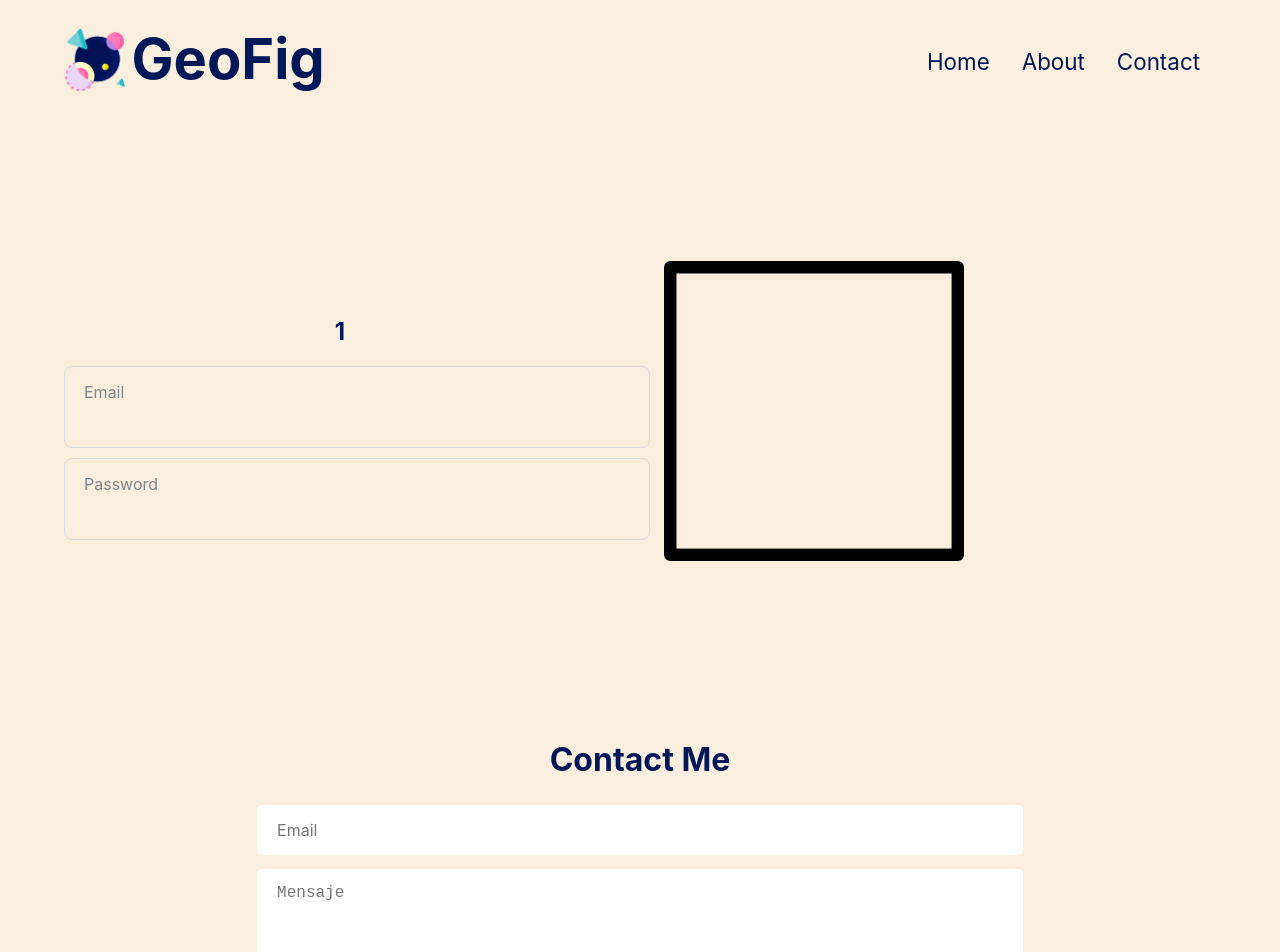
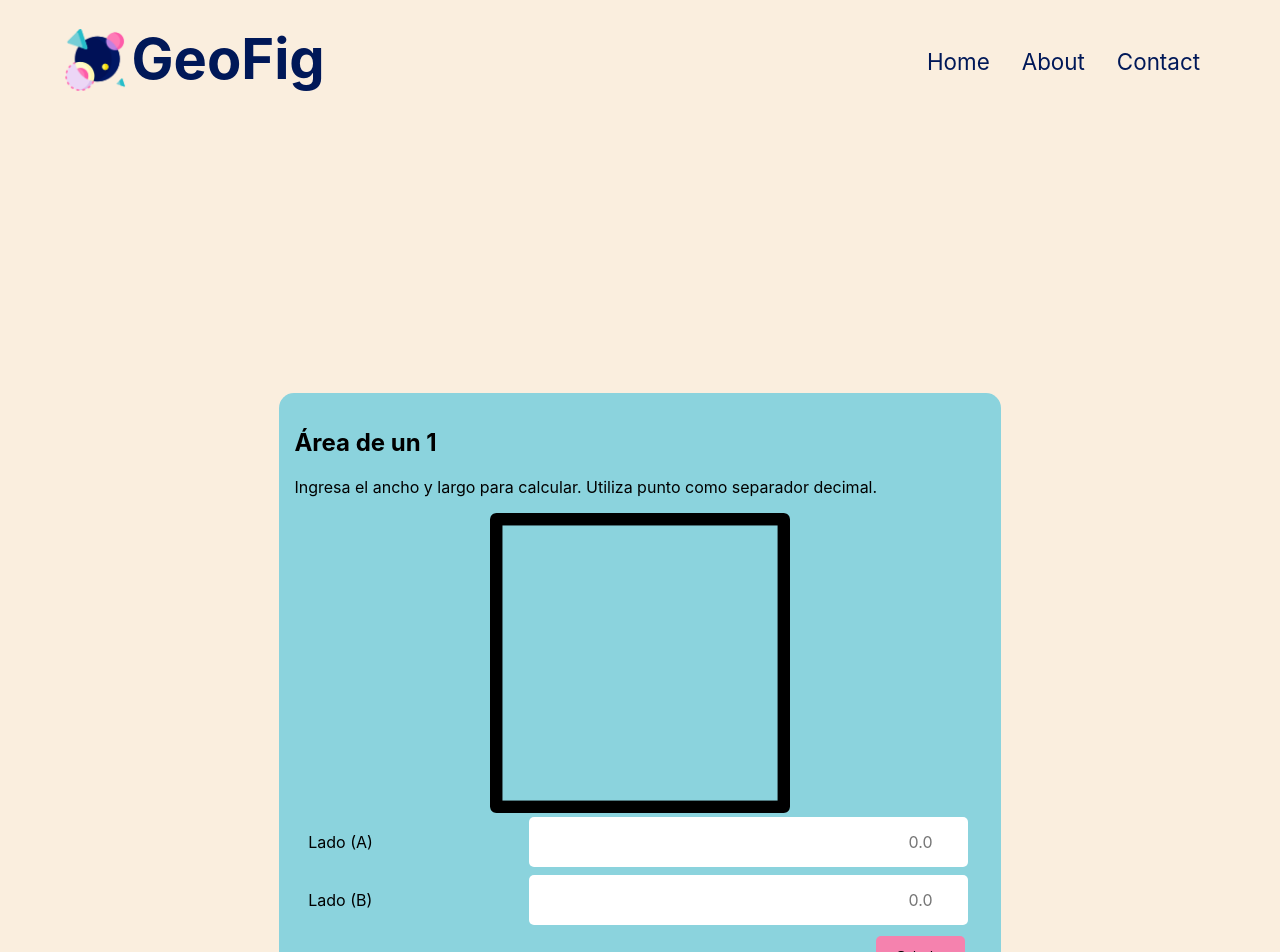
Before and after one commit to KeuryLendof/GeoFig, a React (Create React App) app: page /figuras/1 in a window 1280 px wide. Shown: the top 952 px of the page. Built offline with nearby package versions, Linux system fonts and the light colour scheme.

Commit message:
componente de figuras 20%

```diff
--- a/src/componentes/Figuras/Figuras.css
+++ b/src/componentes/Figuras/Figuras.css
@@ -1,128 +1,74 @@
-:root{
-    /*===== Colores =====*/
-    --first-color: #1A73E8;
-    --input-color: #80868B;
-    --border-color: #DADCE0;
-
-    /*===== Fuente y tipografia =====*/
-    --body-font: 'Roboto', sans-serif;
-    --normal-font-size: 1rem;
-    --small-font-size: .75rem;
-  }
 .li1{
     color: red;
+}
+
+.publicidad{
+  height: 30vh;
 }
 
 .figurasContainer{
     width: 90%;
     max-width: 1200px;
-    height: 65vh;
-    border-radius: 35px;
     margin: 0 auto;
     padding: 30px 0;
     overflow: hidden;
 }
 
-.productiveFiguras{
-    display: grid;
-    gap: 3em;
-    grid-template-columns: 1fr 1fr;
-    align-items: center;
+.subContenedorFiguras{
+  width: 60%;
+  margin: 0 auto;
+  background-color: #8BD3DD;
+  border-radius: 15px;
+  padding: 15px;
+}
+
+.subContenedorFiguras .figuraImg{
+  text-align: center;
+}
+
+.subContenedorFiguras .figuraImg img{
+  width: 300px;
+  height: 300px;
 }
 
 .figuraInput{
-    text-align: center;
-}
-
-.figuraImg img{
-    text-align: center;
-    width: 300px;
-    height: 300px;
+  text-align: center;
 }
 
 
-.l-form{
-    display: flex;
-    justify-content: center;
-    align-items: center;
-    height: 100vh;
-  }
-  .form{
-    width: 360px;
-    padding: 4rem 2rem;
-    border-radius: 1rem;
-    box-shadow: 0 10px 25px rgba(92,99,105,.2);
-  }
-  .form__title{
-    font-weight: 400;
-    margin-bottom: 3rem;
-  }
-  .form__div{
-    position: relative;
-    height: 48px;
-    margin-bottom: 1.5rem;
-  }
-  .form__input{
-    position: absolute;
-    top: 0;
-    left: 0;
-    width: 100%;
-    height: 100%;
-    font-size: var(--normal-font-size);
-    border: 1px solid var(--border-color);
-    border-radius: .5rem;
-    outline: none;
-    padding: 1rem;
-    background: none;
-    z-index: 1;
-  }
-  .form__label{
-    position: absolute;
-    left: 1rem;
-    top: 1rem;
-    padding: 0 .25rem;
-    background-color: #FAEEDE;
-    color: var(--input-color);
-    font-size: var(--normal-font-size);
-    transition: .3s;
-  }
-  .form__button{
-    display: block;
-    margin-left: auto;
-    padding: .75rem 2rem;
-    outline: none;
-    border: none;
-    background-color: var(--first-color);
-    color: #fff;
-    font-size: var(--normal-font-size);
-    border-radius: .5rem;
-    cursor: pointer;
-    transition: .3s;
-  }
-  .form__button:hover{
-    box-shadow: 0 10px 36px rgba(0,0,0,.15);
-  }
+.figuraInput .formFigura .botonCalcular{
+  width: 97%;
+  text-align: right;
+}
 
-  /*Input focus move up label*/
-  .form__input:focus + .form__label{
-    top: -.5rem;
-    left: .8rem;
-    color: var(--first-color);
-    font-size: var(--small-font-size);
-    font-weight: 500;
-    z-index: 10;
-  }
+.figuraInput .formFigura .botonCalcular button{
+  background-color: #F582AE;
+  padding: 12px 20px;
+  border-radius: 5px;
+  cursor: pointer;
+  border: none;
+  margin-top: 3px;
+}
 
-  /*Input focus sticky top label*/
-  .form__input:not(:placeholder-shown).form__input:not(:focus)+ .form__label{
-    top: -.5rem;
-    left: .8rem;
-    font-size: var(--small-font-size);
-    font-weight: 500;
-    z-index: 10;
-  }
+.formFigura .gridForm{
+  width: 96%;
+  margin: 0 auto;
+  display: grid;
+  grid-template-columns: 1fr 1fr 1fr;
+}
 
-  /*Input focus*/
-  .form__input:focus{
-    border: 1.5px solid var(--first-color);
-  }
+.formFigura .gridForm label{
+  margin-top: 15px;
+  text-align: left;
+}
+.formFigura .inputFigura{
+  padding: 15px 20px;
+  font: inherit;
+  border-radius: 5px;
+  outline: none;
+  border: none;
+  margin-bottom: 0.5em;
+  width: 90%;
+  text-align: right;
+  grid-column: span 2;
+}
--- a/src/componentes/Figuras/Figuras.js
+++ b/src/componentes/Figuras/Figuras.js
@@ -32,27 +32,39 @@ const Figuras = () =>{
     return(
         <div className='App'>
             <Header/>
-            <main className='productiveFiguras figurasContainer'>
-                <section className="figuraInput">
-                    <h1>{id}</h1>
-                    {/* {
-                        id === 'Cuadrado' ? cuadrado :
-                        id === 'Triangulo' ? triangulo :
-                        null
-                    } */}
-                    <div className="form__div">
-                        <input type="text" className="form__input" placeholder=" "/>
-                        <label for="" className="form__label">Email</label>
-                    </div>
-                    <br/>
-                    <div className="form__div">
-                        <input type="password" className="form__input" placeholder=" "/>
-                        <label for="" className="form__label">Password</label>
-                    </div>
+            <main className='figurasContainer'>
+
+                <section className="publicidad">
+
                 </section>
 
-                <section className="figuraImg">
-                    <img src={require('../../assets/images/cuadrado.png')}/>
+                <section className='subContenedorFiguras'>
+                    <h1>Área de un {id}</h1>
+                    <p>Ingresa el ancho y largo para calcular. Utiliza punto como separador decimal.</p>
+                    <article className="figuraImg">
+                        <img src={require('../../assets/images/cuadrado.png')}/>
+                    </article>
+                    <article className="figuraInput">
+                        {/* {
+                            id === 'Cuadrado' ? cuadrado :
+                            id === 'Triangulo' ? triangulo :
+                            null
+                        } */}
+                        <form className='formFigura'>
+                            <article className='gridForm'>
+                                <label>Lado (A)</label>
+                                <input type="number" placeholder="0.0" className="inputFigura" required/>
+                                <label>Lado (B)</label>
+                                <input type="number" placeholder="0.0" className="inputFigura" required/>
+                            </article>
+
+                            <article className='botonCalcular'>
+                                <button>
+                                    Calcular
+                                </button>
+                            </article>
+                        </form>
+                    </article>
                 </section>
             </main>
             <Footer/>
--- a/src/componentes/Footer/Footer.css
+++ b/src/componentes/Footer/Footer.css
@@ -11,12 +11,12 @@
     color: #001858;
 }
 
-form{
+.formContacto{
     width: 70%;
     margin: 0 auto;
 }
 
-form button{
+.formContacto button{
     display: inline-block;
     background-color: #F582AE;
     padding: 12px 20px;
@@ -27,7 +27,7 @@ form button{
     font: inherit;
 }
 
-form button img{
+.formContacto button img{
     width: 25px;
     margin-right: .1em;
     vertical-align: middle;
--- a/src/componentes/Footer/Footer.js
+++ b/src/componentes/Footer/Footer.js
@@ -10,7 +10,7 @@ const Footer = ()=>{
 
             <h2>Contact Me</h2>
 
-            <form name="formulario-contacto" netlify>
+            <form className="formContacto" name="formulario-contacto" netlify>
                 <input type="email" placeholder="Email" className="join_inputt" required/>
 
                 <textarea id="texto" placeholder="Mensaje" required></textarea>
--- a/src/componentes/Principal/Principal.css
+++ b/src/componentes/Principal/Principal.css
@@ -10,7 +10,7 @@
     overflow: hidden;
 }
 
-main{
+.mainPrincipal{
     color: #001858;
     display: flex;
     justify-content: center;
@@ -19,7 +19,7 @@ main{
 }
 
 
-main .card{
+.mainPrincipal .card{
     /* width: 330px;
     height: 350px; */
     width: 250px;
@@ -36,12 +36,12 @@ main .card{
     cursor: pointer;
 }
 
-main .card:hover{
+.mainPrincipal .card:hover{
     transform: translateY(-15px);
     box-shadow: 0 12px 16px rgba(0, 0, 0, 0.2);
 }
 
-main .card img{
+.mainPrincipal .card img{
     /* width: 330px;
     height: 220px; */
     padding: 22px 0;
--- a/src/componentes/Principal/Principal.js
+++ b/src/componentes/Principal/Principal.js
@@ -14,7 +14,7 @@ const Principal = ({figuras, buscar}) =>{
     return(
         <div className="contenedorPrincipal">
 
-            <main>
+            <main className="mainPrincipal">
 
                 {filtro.map((f)=>{
                     return(
```
